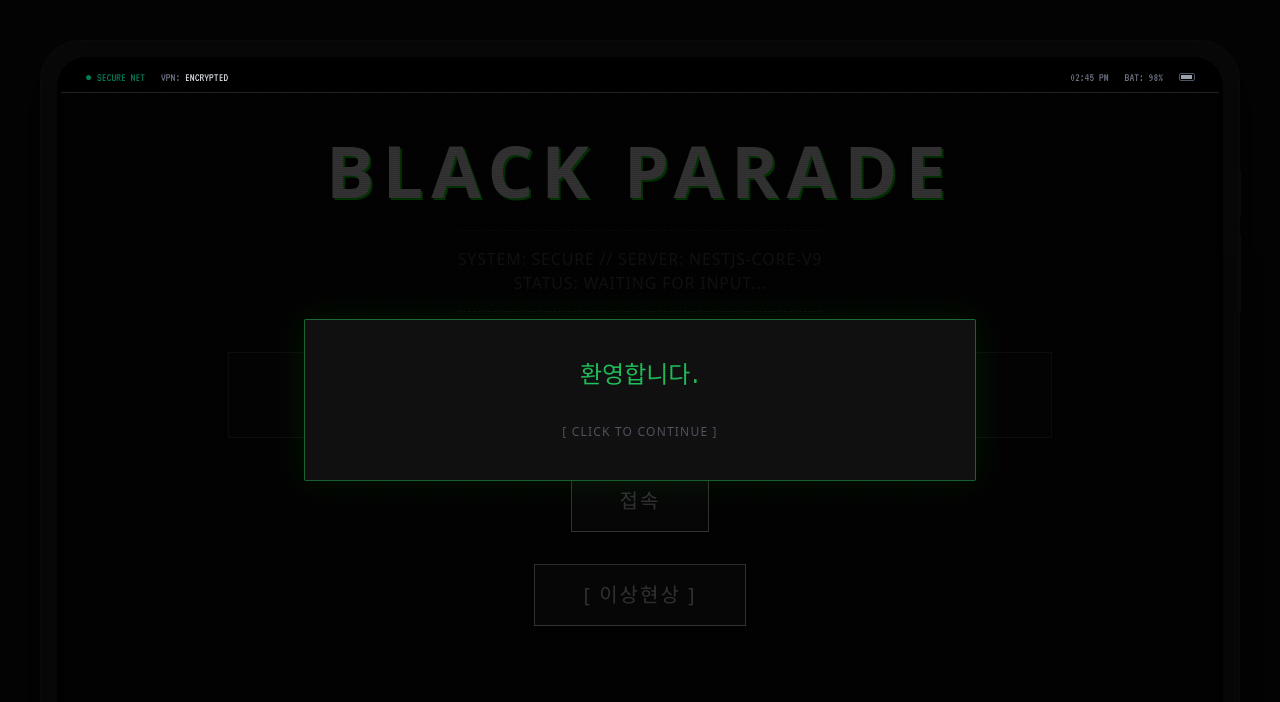
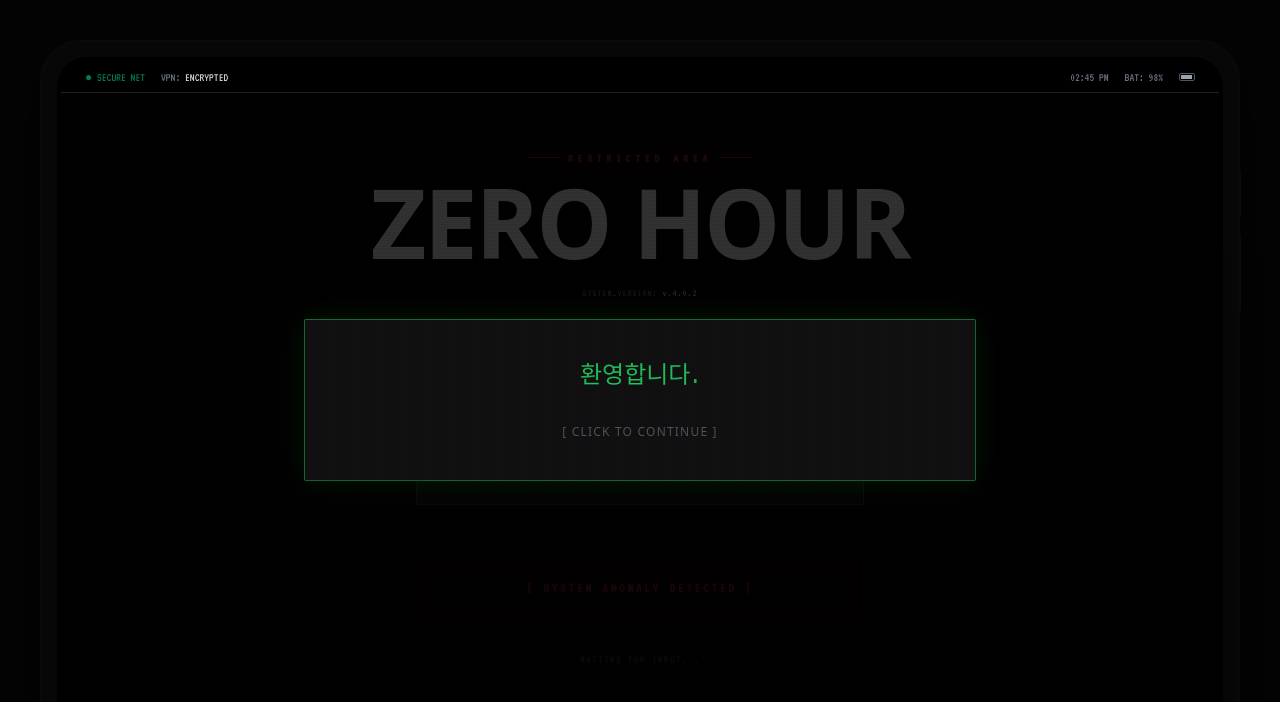
Before and after one commit to sangha0712/THEBLACKPARADE, a React (Vite) app: page / in a window 1280 px wide. Shown: the top 702 px of the page. Built offline with nearby package versions, Linux system fonts and the light colour scheme.

Commit message:
feat: Rename project to ZERO HOUR and add background effects
Update the application title, metadata, and introduce new visual elements to enhance the cyberpunk theme. This includes a grid pattern, vignette, and a rotating UI element for a more immersive login experience.

```diff
--- a/components/LoginForm.tsx
+++ b/components/LoginForm.tsx
@@ -685,7 +685,20 @@ const LoginForm: React.FC<LoginFormProps> = ({ onLoginSuccess, onLoginFail, curr
     }
 
     return (
-        <div className={`relative z-10 w-full h-full bg-[#0a0a0a] border-none p-6 md:p-16 flex flex-col justify-center items-center text-center transition-transform duration-100 ${isShaking ? 'animate-shake' : ''}`}>
+        <div className={`relative z-10 w-full h-full bg-[#050505] flex flex-col justify-center items-center overflow-hidden transition-transform duration-100 ${isShaking ? 'animate-shake' : ''}`}>
+
+            {/* --- BACKGROUND EFFECTS --- */}
+            {/* Grid Pattern */}
+            <div className="absolute inset-0 z-0 bg-[linear-gradient(rgba(0,30,0,0.1)_1px,transparent_1px),linear-gradient(90deg,rgba(0,30,0,0.1)_1px,transparent_1px)] bg-[length:40px_40px] pointer-events-none opacity-50"></div>
+            {/* Vignette */}
+            <div className="absolute inset-0 z-0 bg-[radial-gradient(circle_at_center,transparent_0%,#000_90%)] pointer-events-none"></div>
+            {/* Rotating UI Element (Radar/Target) */}
+            <div className="absolute inset-0 z-0 flex items-center justify-center opacity-10 pointer-events-none">
+                 <div className="w-[800px] h-[800px] border border-green-900/30 rounded-full animate-[spin_60s_linear_infinite] flex items-center justify-center">
+                    <div className="w-[600px] h-[600px] border border-dashed border-green-900/30 rounded-full animate-[spin_40s_linear_infinite_reverse]"></div>
+                 </div>
+            </div>
+
             {/* Tutorial Overlay */}
             {showTutorial && (
                 <>
@@ -718,7 +731,7 @@ const LoginForm: React.FC<LoginFormProps> = ({ onLoginSuccess, onLoginFail, curr
             {anomalyState === 'WARNING' && (
                 <div className="absolute inset-0 bg-black/95 flex flex-col items-center justify-center p-4 md:p-8 z-50 border-2 border-red-600 animate-[fadeIn_0.2s_ease-out]">
                     <div className="text-red-600 text-5xl md:text-6xl mb-4 md:mb-6 animate-pulse">⚠️</div>
-                    <div className="text-red-500 font-bold text-base md:text-lg mb-6 md:mb-8 leading-relaxed tracking-wider break-keep">
+                    <div className="text-red-500 font-bold text-base md:text-lg mb-6 md:mb-8 leading-relaxed tracking-wider break-keep text-center">
                         해당 접근은 사망,결손,중상 등<br/>
                         귀하의 신변에 위협이 될 수 있습니다.<br/><br/>
                         정말로 접근하시겠습니까?
@@ -784,33 +797,52 @@ const LoginForm: React.FC<LoginFormProps> = ({ onLoginSuccess, onLoginFail, curr
                 </div>
             )}
 
-            <h1 className="text-4xl md:text-7xl text-white mb-4 md:mb-6 tracking-[4px] md:tracking-[8px] drop-shadow-[2px_2px_0_rgba(0,255,0,1)] font-bold">
-                BLACK PARADE
+            {/* --- MAIN LOGIN CARD --- */}
+            <div className={`relative z-10 w-full max-w-2xl p-8 md:p-12 flex flex-col items-center transition-all duration-700 ease-in-out ${showTutorial && tutorialStep === 2 ? 'scale-110 md:scale-125 z-[201] relative pointer-events-none' : ''}`}>
+
+                {/* Title Section - Redesigned */}
+                <div className="mb-12 text-center relative group">
+                    {/* Top Label */}
+                    <div className="flex items-center justify-center gap-2 mb-2 opacity-70">
+                        <div className="h-[1px] w-8 bg-red-600"></div>
+                        <span className="text-[10px] md:text-xs text-red-500 tracking-[0.4em] font-mono font-bold">
+                            RESTRICTED AREA
+                        </span>
+                        <div className="h-[1px] w-8 bg-red-600"></div>
+                    </div>
+
+                    {/* Main Title - Clean, Sharp, High Contrast */}
+                    <h1 className="text-6xl md:text-8xl font-black text-white tracking-tight drop-shadow-2xl select-none">
+                        ZERO HOUR
                     </h1>
 
-            <div className="text-xs md:text-base text-[#555] mb-6 md:mb-10 py-3 md:py-4 border-y border-dashed border-[#333] leading-relaxed tracking-wider">
-                SYSTEM: SECURE // SERVER: NESTJS-CORE-V9<br/>
-                STATUS: {isLoading ? <span className="text-[#00ff00] animate-pulse">INTRUSION IN PROGRESS...</span> : 'WAITING FOR INPUT...'}
-                {currentAttempts > 0 && !isLoading && (
-                     <div className="text-red-500 font-bold mt-2 animate-pulse">
-                        FAILED ATTEMPTS: {currentAttempts}
+                    {/* Bottom Status - Clean Tech Mono */}
+                    <div className="mt-4 flex flex-col items-center gap-1">
+                        <div className="text-[10px] text-gray-500 font-mono tracking-widest">
+                            SYSTEM_VERSION: <span className="text-gray-300">v.4.0.2</span>
                         </div>
-                )}
+                    </div>
                 </div>
 
                 {isLoading ? (
                     // Hacker Log View
-                <div className="w-full bg-black border border-[#00ff00] p-4 md:p-6 mb-6 md:mb-8 text-left h-[150px] md:h-[200px] overflow-hidden flex flex-col justify-end shadow-[inset_0_0_10px_rgba(0,255,0,0.2)]">
+                    <div className="w-full bg-[#050505] border border-green-900/50 p-4 font-mono text-sm relative overflow-hidden shadow-[inset_0_0_20px_rgba(0,255,0,0.1)]">
+                        <div className="absolute top-0 left-0 right-0 h-[2px] bg-green-500/50 shadow-[0_0_10px_#00ff00] animate-[scan_2s_linear_infinite]"></div>
+                        <div className="h-[200px] overflow-hidden flex flex-col justify-end">
                             {logs.map((log, i) => (
-                        <div key={i} className="text-[#00ff00] font-mono text-sm md:text-lg leading-tight opacity-90 truncate">
+                                <div key={i} className="text-green-500/90 text-xs md:text-sm leading-tight truncate">
                                     {log}
                                 </div>
                             ))}
                             <div ref={logsEndRef} />
                         </div>
+                    </div>
                 ) : (
                     // Normal Input View
-                <div className={`w-full flex flex-col items-center transition-all duration-700 ease-in-out ${showTutorial && tutorialStep === 2 ? 'scale-110 md:scale-125 z-[201] relative pointer-events-none' : ''}`}>
+                    <div className="w-full max-w-md flex flex-col items-center gap-8 pointer-events-auto">
+
+                        {/* Input Field with Tech Styling */}
+                        <div className="relative w-full group">
                             <input
                                 type="password"
                                 value={password}
@@ -818,32 +850,60 @@ const LoginForm: React.FC<LoginFormProps> = ({ onLoginSuccess, onLoginFail, curr
                                 onKeyDown={(e) => {
                                     if (e.key === 'Enter') handleAttempt();
                                 }}
-                        placeholder="PASSWORD"
-                        className={`w-full md:w-[80%] bg-[#111] border border-[#444] text-red-500 p-4 md:p-6 text-2xl md:text-3xl font-mono outline-none mb-6 md:mb-8 text-center transition-all duration-300 focus:border-red-500 focus:shadow-[0_0_10px_rgba(255,0,0,0.5)] placeholder-gray-700 rounded-none`}
+                                placeholder="ENTER PASSWORD"
+                                className="w-full bg-transparent border-b-2 border-[#333] text-center text-2xl md:text-3xl py-3 text-white font-mono outline-none tracking-widest placeholder-gray-800 focus:border-red-600 transition-colors duration-300"
                             />
+                            {/* Animated Underline Effect */}
+                            <div className="absolute bottom-0 left-0 w-0 h-[2px] bg-red-600 transition-all duration-500 group-focus-within:w-full shadow-[0_0_10px_red]"></div>
+                        </div>
 
+                        {/* Main Action Button */}
                         <button
                             onClick={handleAttempt}
-                        className={`w-full md:w-auto bg-[#222] text-white border border-white py-3 px-8 md:py-4 md:px-12 text-lg md:text-xl tracking-widest transition-all duration-300 hover:bg-red-500 hover:text-black hover:font-bold hover:border-red-500 cursor-pointer`}
+                            className="w-full relative group overflow-hidden bg-[#111] hover:bg-red-950/30 text-white border border-[#333] hover:border-red-600 py-4 px-8 transition-all duration-300"
                         >
-                        접속
+                            <span className="relative z-10 text-lg md:text-xl tracking-[0.3em] font-bold group-hover:text-red-500 transition-colors">
+                                ACCESS
+                            </span>
+                            {/* Button Scan Effect */}
+                            <div className="absolute inset-0 bg-red-600/10 translate-x-[-100%] group-hover:translate-x-[100%] transition-transform duration-700 ease-in-out skew-x-12"></div>
                         </button>
 
-                    <div className="mt-6 md:mt-8 pointer-events-auto">
+                        {/* Anomaly Button - Boxed Style */}
+                        <div className="mt-6 w-full">
                             <button
                                 onClick={() => !showTutorial && setAnomalyState('WARNING')}
-                            className="w-full md:w-auto bg-[#222] text-white border border-white py-3 px-8 md:py-4 md:px-12 text-lg md:text-xl tracking-widest transition-all duration-300 hover:bg-red-500 hover:text-black hover:font-bold hover:border-red-500 cursor-pointer"
+                                className="w-full relative group overflow-hidden bg-[#050000] hover:bg-red-950/20 text-red-900 border border-red-900/30 hover:border-red-600 py-3 px-4 transition-all duration-300"
                             >
-                            [ 이상현상 ]
+                                <span className="relative z-10 text-xs md:text-sm tracking-[0.2em] font-bold group-hover:text-red-500 transition-colors font-mono">
+                                    [ SYSTEM ANOMALY DETECTED ]
+                                </span>
+                                {/* Scan Effect */}
+                                <div className="absolute inset-0 bg-red-600/10 translate-x-[-100%] group-hover:translate-x-[100%] transition-transform duration-700 ease-in-out"></div>
                             </button>
                         </div>
                     </div>
                 )}
 
-            <div className={`mt-6 md:mt-8 min-h-[40px] text-base md:text-lg font-bold ${message?.type === 'success' ? 'text-[#00ff00]' : message?.type === 'neutral' ? 'text-yellow-500' : 'text-[#ff0000]'}`}>
+                {/* Status / Message Area */}
+                <div className="mt-10 h-8 text-center">
                     {message?.text && !isLoading && (
+                        <div className={`text-sm md:text-base font-bold tracking-wider animate-pulse ${
+                            message.type === 'success' ? 'text-green-500 drop-shadow-[0_0_5px_green]' :
+                            message.type === 'neutral' ? 'text-yellow-500' :
+                            'text-red-500 drop-shadow-[0_0_5px_red]'
+                        }`}>
                             <span dangerouslySetInnerHTML={{ __html: message.text.replace(/\n/g, '<br/>') }}></span>
+                        </div>
                     )}
+                    {!message && !isLoading && (
+                        <div className="text-gray-700 text-xs tracking-widest font-mono">
+                            WAITING FOR INPUT...
+                            {currentAttempts > 0 && <span className="text-red-900 ml-2">FAILED: {currentAttempts}</span>}
+                        </div>
+                    )}
+                </div>
+
             </div>
         </div>
     );
--- a/index.html
+++ b/index.html
@@ -3,7 +3,7 @@
 <head>
     <meta charset="UTF-8">
     <meta name="viewport" content="width=device-width, initial-scale=1.0">
-    <title>BLACK PARADE</title>
+    <title>ZERO HOUR</title>
     <script src="https://cdn.tailwindcss.com"></script>
     <style>
         @import url('https://fonts.googleapis.com/css2?family=Share+Tech+Mono&family=VT323&display=swap');
--- a/metadata.json
+++ b/metadata.json
@@ -1,5 +1,5 @@
 {
-  "name": "BLACK PARADE",
+  "name": "ZERO HOUR",
   "description": "A cyberpunk-themed secure terminal login application with glitch effects and intrusion detection protocols.",
   "requestFramePermissions": []
 }
```
Lines whose indentation alone changed are shown as unchanged.
